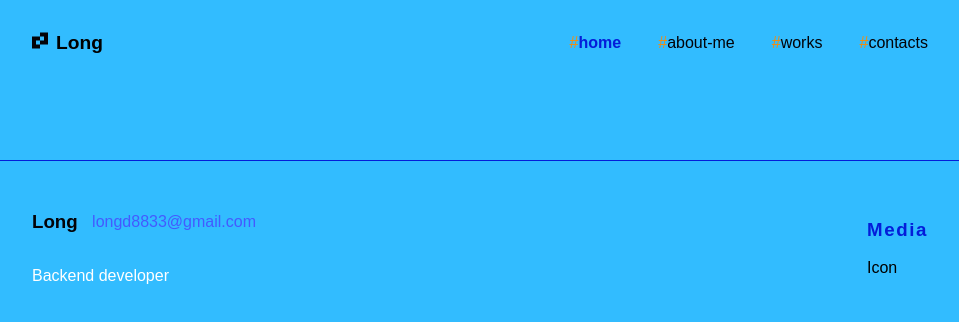
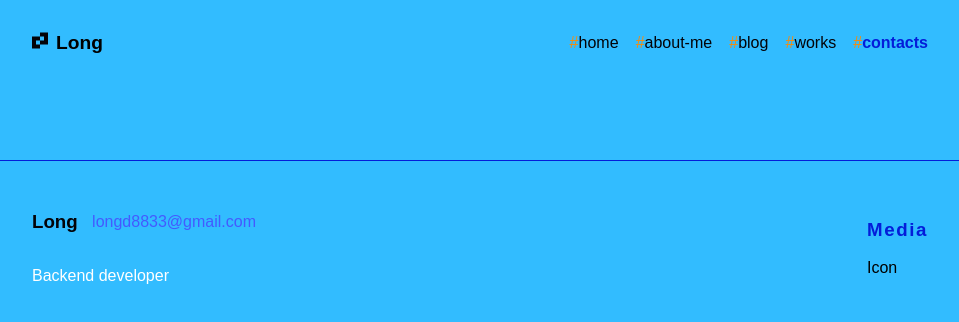
Before and after one commit to DoThanhLong15/portfolio, a React (Create React App) app in the folder front-end/: page /contact in a window 1280 px wide. Shown: the top 322 px of the page, without its empty margins (160-1119 px from the left). Built offline with nearby package versions, Linux system fonts and the light colour scheme.

Commit message:
add blank page and navigation, page title change when navigate

```diff
--- a/front-end/src/App.js
+++ b/front-end/src/App.js
@@ -1,10 +1,15 @@
-import React from 'react';
-import MainRoute from './routes/index';
+import React from "react";
+
+import MainRoute from "./routes/index";
+import { TitleProvider } from "./contexts/PageTitleContext";
 
 const App = () => {
+
   return (
     <div className="App">
-      <MainRoute />
+      <TitleProvider>
+        <MainRoute />
+      </TitleProvider>
     </div>
   );
 };
--- a/front-end/src/components/home/SkillSession.js
+++ b/front-end/src/components/home/SkillSession.js
@@ -38,6 +38,7 @@ const SkillSession = () => {
           {skillList &&
             skillList.map((skill) => (
               <SkillBox
+                key={skill.skillName}
                 skillName={skill.skillName}
                 itemList={skill.skillItem}
               />
--- /dev/null
+++ b/front-end/src/contexts/PageTitleContext.js
@@ -0,0 +1,21 @@
+import { createContext, useContext, useEffect, useState } from "react";
+
+const TitleContext = createContext();
+
+export const TitleProvider = ({ children }) => {
+  const [title, setTitle] = useState("Home");
+
+  console.log(title);
+
+  useEffect(() => {
+    document.title = title;
+  }, [title]);
+
+  return (
+    <TitleContext.Provider value={{ title, setTitle }}>
+      {children}
+    </TitleContext.Provider>
+  );
+};
+
+export const useTitle = () => useContext(TitleContext);
--- a/front-end/src/layout/header/Header.js
+++ b/front-end/src/layout/header/Header.js
@@ -1,38 +1,55 @@
-import { useState } from "react";
+import { useEffect, useState } from "react";
+import { useLocation } from "react-router-dom";
+
+import { useTitle } from "../../contexts/PageTitleContext";
+
 import style from "./Header.module.css";
 
 const Header = () => {
-  const [navItem, setNavItem] = useState([
+  const { setTitle } = useTitle();
+  const location = useLocation();
+  const [navItem] = useState([
     {
       active: true,
       text: "home",
-      link: "#",
+      link: "/",
+      title: "Home"
     },
     {
       active: false,
       text: "about-me",
-      link: "#",
+      link: "/about-me",
+      title: "About me"
+    },
+    {
+      active: false,
+      text: "blog",
+      link: "/blog",
+      title: "Blog"
     },
     {
       active: false,
       text: "works",
-      link: "#",
+      link: "/projects",
+      title: "Works"
     },
     {
       active: false,
       text: "contacts",
-      link: "#",
+      link: "/contact",
+      title: "Contacts"
     },
   ]);
 
-  const handleNavItemClick = (index) => {
-    setNavItem((prevNavItem) =>
-      prevNavItem.map((item, i) => ({
-        ...item,
-        active: i === index,
-      }))
-    );
-  };
+
+  useEffect(() => {
+    const currentNavItem = navItem.find((item) => item.link === location.pathname);
+
+    if (currentNavItem) {
+      setTitle(currentNavItem.title);
+    }
+  }, [location.pathname]);
+
 
   return (
     <>
@@ -52,8 +69,7 @@ const Header = () => {
               <a
                 key={index}
                 href={item.link}
-                className={`${style.navItem} ${item.active ? style.active : ""}`}
-                onClick={() => handleNavItemClick(index)}
+                className={`${style.navItem} ${location.pathname === item.link ? style.active : ""}`}
               >
                 #<span className={style.navItemText}>{item.text}</span>
               </a>
--- /dev/null
+++ b/front-end/src/pages/about-me/AboutMePage.js
@@ -0,0 +1,5 @@
+const AboutMePage = () => {
+    return <></>
+}
+
+export default AboutMePage;
--- /dev/null
+++ b/front-end/src/pages/blog/BlogListPage.js
@@ -0,0 +1,7 @@
+const BlogListPage = () => {
+    return <>
+
+    </>
+}
+
+export default BlogListPage;
--- /dev/null
+++ b/front-end/src/pages/contact/ContactPage.js
@@ -0,0 +1,6 @@
+const ContactPage = () => {
+    return <>
+    </>
+}
+
+export default ContactPage;
--- /dev/null
+++ b/front-end/src/pages/project/ProjectListPage.js
@@ -0,0 +1,5 @@
+const ProjectListPage = () => {
+    return <></>
+}
+
+export default ProjectListPage;
--- a/front-end/src/routes/index.js
+++ b/front-end/src/routes/index.js
@@ -3,9 +3,15 @@ import React from "react";
 import { BrowserRouter, Route, Routes } from "react-router-dom";
 
 // Import pages (or components)
-import HomePage from "../pages/home/HomePage";
 import Header from "../layout/header/Header";
 import Footer from "../layout/footer/Footer";
+
+import HomePage from "../pages/home/HomePage";
+
+import AboutMePage from "../pages/about-me/AboutMePage";
+import BlogListPage from "../pages/blog/BlogListPage";
+import ContactPage from "../pages/contact/ContactPage";
+import ProjectListPage from "../pages/project/ProjectListPage";
 
 const MainRoute = () => {
   return (
@@ -17,6 +23,10 @@ const MainRoute = () => {
           <div className="content-area">
             <Routes>
               <Route exact path="/" element={<HomePage />} />
+              <Route exact path="/blog" element={<BlogListPage />} />
+              <Route exact path="/about-me" element={<AboutMePage />} />
+              <Route exact path="/projects" element={<ProjectListPage />} />
+              <Route exact path="/contact" element={<ContactPage />} />
             </Routes>
           </div>
 
```
Also changed, not shown: front-end/src/pages/blog/style/BlogList.module.css (added). Lines whose indentation alone changed are shown as unchanged.
